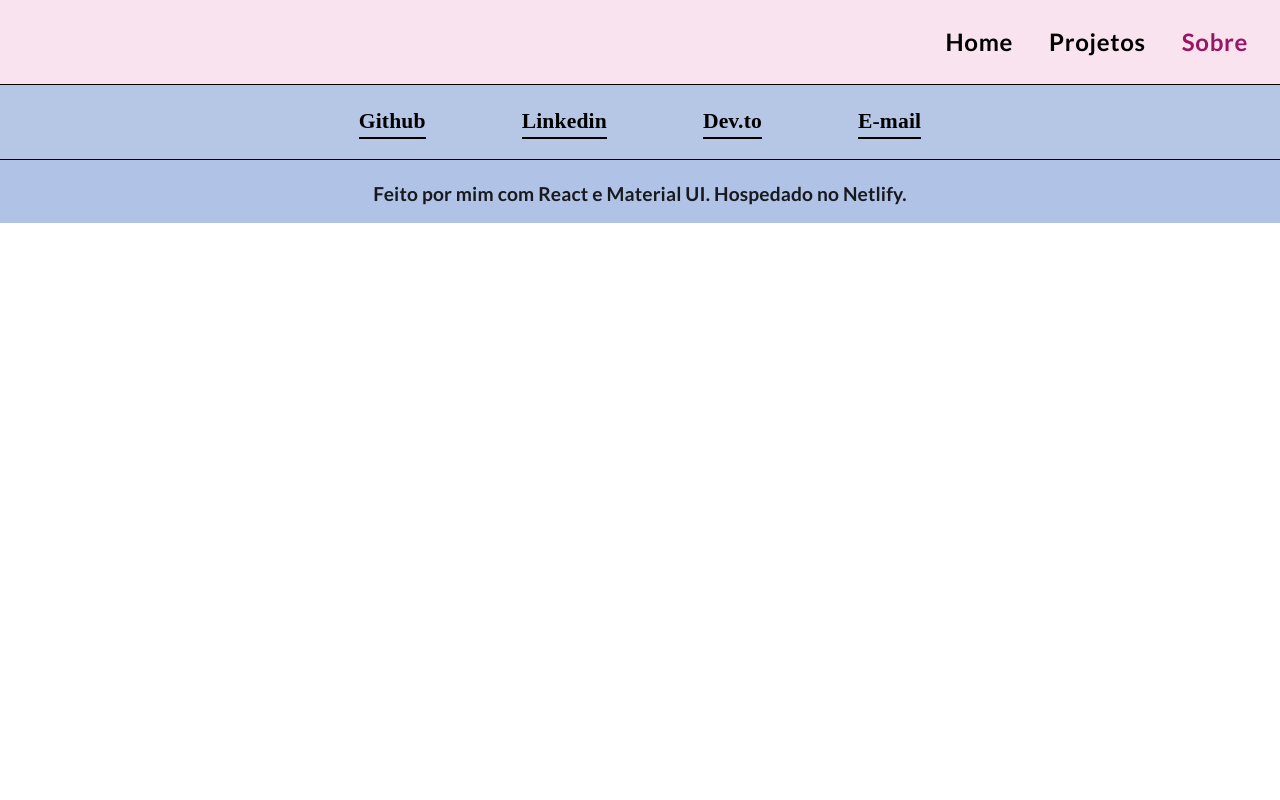
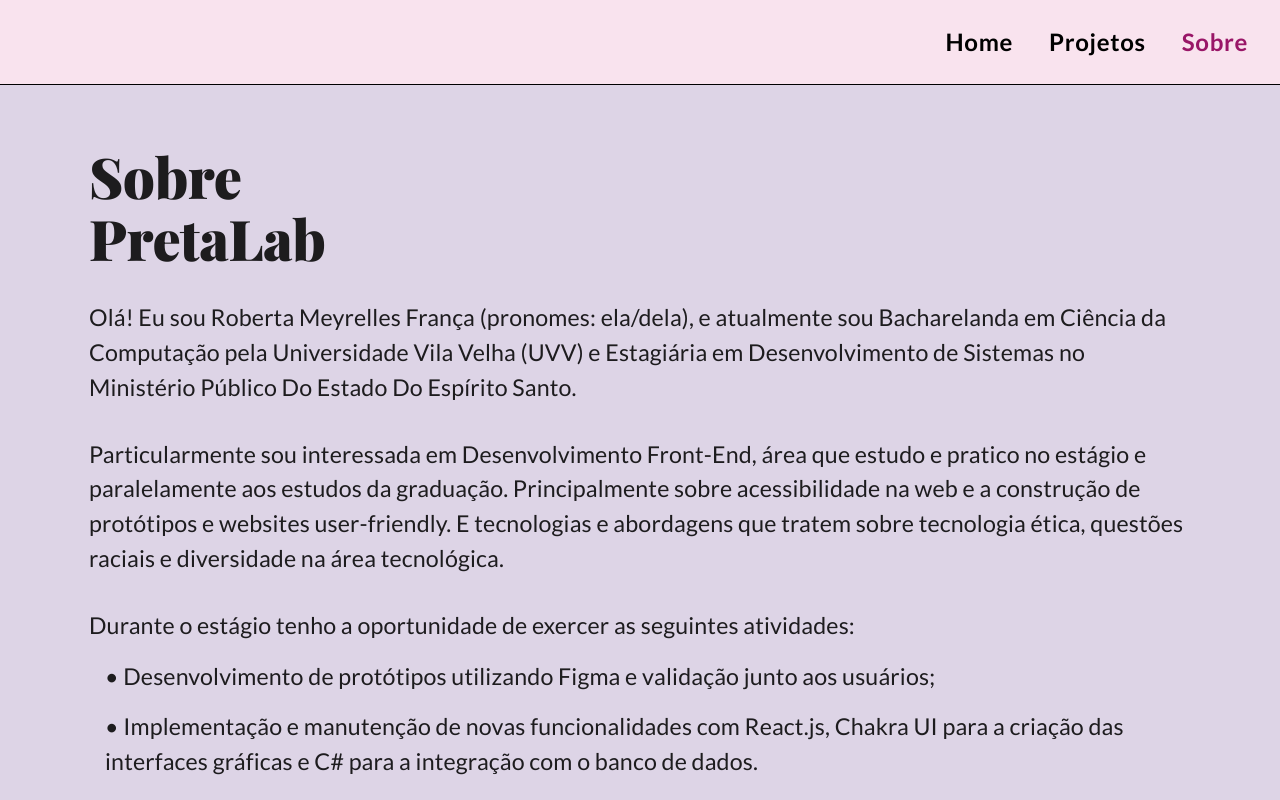
Before and after one commit to rmftelier/projeto-react, a React (Vite) app: page /sobrepretalab in a window 1280 px wide. Shown: the top 800 px of the page. Built offline with nearby package versions, Linux system fonts and the light colour scheme; a web font is replaced by a local one.

Commit message:
organizando as rotas

```diff
--- a/src/App.jsx
+++ b/src/App.jsx
@@ -1,6 +1,6 @@
 import { Stack, ThemeProvider } from "@mui/material";
 import { Footer, Header } from "./components";
-import { PaginaInicial, Pokedex } from './pages';
+import { PaginaInicial, Pokedex, SobreMim, SobrePretaLab } from './pages';
 import { Route, Routes } from 'react-router-dom';
 import CssBaseline from '@mui/material/CssBaseline';
 import theme from './components/theme'
@@ -11,6 +11,8 @@ const Rotas = () => {
     <Routes>
       <Route path="/" element={<PaginaInicial />} />
       <Route path="/projetos" element={<Pokedex />} />
+      <Route path="/sobremim" element={<SobreMim />} />
+      <Route path="/sobrepretalab" element={<SobrePretaLab />} />
     </Routes>
   );
 }
--- a/src/components/Header/index.jsx
+++ b/src/components/Header/index.jsx
@@ -37,7 +37,7 @@ const Header = () => {
         <CustomButton color="inherit" component={RouterLink} to="/">
           Home
         </CustomButton>
-        <CustomButton>
+        <CustomButton to="/projetos">
           Projetos
         </CustomButton>
         <Button
@@ -70,17 +70,17 @@ const Header = () => {
           MenuListProps={{
             sx: {
               borderRadius: "0",
-              backgroundColor: 'rgba(228, 140, 209, 0.503)',
+              backgroundColor: 'rgba(163, 138, 187, 0.37)',
               boxShadow: "0",
               zIndex: 1, // Defina a cor de fundo desejada aqui
             },
           }}
         >
           <MenuItem onClick={handleClose} >
-            <CustomButton to="/projeto1">Sobre Mim</CustomButton>
+            <CustomButton to="/sobre/#sobremim">Sobre Mim</CustomButton>
           </MenuItem>
           <MenuItem onClick={handleClose}>
-            <CustomButton to="/projeto2">Sobre PretaLab</CustomButton>
+            <CustomButton to="/sobre/pretalab">Sobre PretaLab</CustomButton>
           </MenuItem>
           {/* Adicione mais projetos conforme necessário */}
         </Menu>
--- a/src/pages/PaginaInicial/index.jsx
+++ b/src/pages/PaginaInicial/index.jsx
@@ -1,7 +1,6 @@
 import { Avatar, Box, Stack, Typography } from "@mui/material";
 import { Link } from '@mui/material';
 import { Link as RouterLink } from 'react-router-dom';
-import SobreMim from "../SobreMim";
 
 const Intro = () => {
   return (
@@ -18,6 +17,7 @@ const Intro = () => {
           paddingBottom: "3rem",
           paddingLeft: "2rem",
           paddingTop: "2rem",
+          height: "640px"
         }}
       >
 
@@ -42,7 +42,7 @@ const Intro = () => {
             }}
             variant="h4"
           >
-            <Link href="/#sobreMim">Sobre mim</Link> / <Link component={RouterLink} to="/sobrePretaLab">Sobre PretaLab</Link>
+            <Link component={RouterLink} to="/sobreMim">Sobre mim</Link> / <Link component={RouterLink} to="/sobrePretaLab">Sobre PretaLab</Link>
           </Typography>
         </Stack>
         <Avatar
@@ -69,7 +69,7 @@ const PaginaInicial = () => {
         }}
       >
         <Intro />
-        <SobreMim />
+
       </Box>
     </Stack>
   );
--- a/src/pages/SobreMim/Lista.jsx
+++ b/src/pages/SobreMim/Lista.jsx
@@ -0,0 +1,51 @@
+import {Box, List, ListItem} from "@mui/material";
+
+const Caixa = ({ children }) => {
+  return (
+    <Box
+      sx={{
+        backgroundColor: "#fff",
+        borderRadius: "5%",
+        width: "120px",
+        height: "50px",
+        display: "flex",
+        alignItems: "center",
+        justifyContent: "center",
+        border: "1px solid #000",
+        fontWeight: "600",
+        fontFamily: "Lato",
+        fontSize: "1rem"
+      }}
+    >
+      {children}
+    </Box>
+  );
+};
+
+
+const ListaTecnologias = () => {
+  return (
+    <List sx={{ display: 'flex', gap: '2px', }}>
+      <ListItem sx={{ padding: "0px" }} >
+        <Caixa>HTML</Caixa>
+      </ListItem>
+      <ListItem sx={{ padding: "0px" }} >
+        <Caixa>CSS</Caixa>
+      </ListItem>
+      <ListItem sx={{ padding: "0px" }} >
+        <Caixa>JavaScript</Caixa>
+      </ListItem>
+      <ListItem sx={{ padding: "0px" }}>
+        <Caixa>React</Caixa>
+      </ListItem>
+      <ListItem sx={{ padding: "0px" }}>
+        <Caixa>Chakra UI</Caixa>
+      </ListItem>
+      <ListItem sx={{ padding: "0px" }}>
+        <Caixa>Material UI</Caixa>
+      </ListItem>
+    </List>
+  );
+}
+
+export default ListaTecnologias;
--- a/src/pages/SobreMim/index.jsx
+++ b/src/pages/SobreMim/index.jsx
@@ -1,64 +1,17 @@
 import { List, ListItem, Box, Typography, Stack } from "@mui/material";
-
-
-const Caixa = ({ children }) => {
-  return (
-    <Box
-      sx={{
-        backgroundColor: "#fff",
-        borderRadius: "5%",
-        width: "120px",
-        height: "50px",
-        display: "flex",
-        alignItems: "center",
-        justifyContent: "center",
-        border: "1px solid #000",
-        fontWeight: "600",
-        fontFamily: "Lato",
-        fontSize: "1rem"
-      }}
-    >
-      {children}
-    </Box>
-  );
-};
-
-
-const ListaTecnologias = () => {
-  return (
-    <List sx={{ display: 'flex', gap: '2px', }}>
-      <ListItem sx={{ padding: "0px" }} >
-        <Caixa>HTML</Caixa>
-      </ListItem>
-      <ListItem sx={{ padding: "0px" }} >
-        <Caixa>CSS</Caixa>
-      </ListItem>
-      <ListItem sx={{ padding: "0px" }} >
-        <Caixa>JavaScript</Caixa>
-      </ListItem>
-      <ListItem sx={{ padding: "0px" }}>
-        <Caixa>React</Caixa>
-      </ListItem>
-      <ListItem sx={{ padding: "0px" }}>
-        <Caixa>Chakra UI</Caixa>
-      </ListItem>
-      <ListItem sx={{ padding: "0px" }}>
-        <Caixa>Material UI</Caixa>
-      </ListItem>
-    </List>
-  );
-}
+import ListaTecnologias from "./Lista";
 
 const SobreMim = () => {
   return (
-    <section id="sobreMim">
+    <section>
       <Box
         sx={{
           display: "flex",
           justifyContent: "center",
           alignItems: "center",
           backgroundColor: "rgba(163, 138, 187, 0.37)",
-          padding: "60px"
+          padding: "60px",
+          borderTop: "1px solid #000"
         }}
       >
 
--- a/src/pages/SobrePretaLab/index.jsx
+++ b/src/pages/SobrePretaLab/index.jsx
@@ -0,0 +1,56 @@
+import { List, ListItem, Box, Typography, Stack } from "@mui/material";
+
+const SobrePretaLab = () => {
+  return (
+    <section>
+      <Box
+        sx={{
+          display: "flex",
+          justifyContent: "center",
+          alignItems: "center",
+          backgroundColor: "rgba(163, 138, 187, 0.37)",
+          padding: "60px",
+          borderTop: "1px solid #000"
+        }}
+      >
+
+        <Stack
+          sx={{
+            width: "70rem",
+            maxWidth: "95%",
+          }}
+        >
+          <Typography variant="h2">
+            Sobre PretaLab
+          </Typography>
+          <Typography variant="body">
+            Olá! Eu sou Roberta Meyrelles França (pronomes: ela/dela), e
+            atualmente sou Bacharelanda em Ciência da Computação pela Universidade
+            Vila Velha (UVV) e Estagiária em Desenvolvimento de Sistemas no
+            Ministério Público Do Estado Do Espírito Santo.
+          </Typography>
+          <Typography variant="body">
+            Particularmente sou interessada em Desenvolvimento Front-End, área
+            que estudo e pratico no estágio e paralelamente aos estudos da graduação.
+            Principalmente sobre acessibilidade na web e a construção de protótipos e websites user-friendly.
+            E tecnologias e abordagens que tratem sobre tecnologia ética, questões raciais e diversidade na área
+            tecnológica.
+          </Typography>
+          <Typography variant="body">
+            Durante o estágio tenho a oportunidade de exercer as seguintes
+            atividades:
+            <List>
+              <ListItem>• Desenvolvimento de protótipos utilizando Figma e validação junto aos usuários;</ListItem>
+              <ListItem>• Implementação e manutenção de novas funcionalidades com React.js, Chakra UI para a criação
+                das interfaces gráficas e C# para a integração com o banco de dados. </ListItem>
+            </List>
+          </Typography>
+
+        </Stack>
+      </Box>
+    </section>
+
+  );
+}
+
+export default SobrePretaLab;
--- a/src/pages/index.jsx
+++ b/src/pages/index.jsx
@@ -1,2 +1,4 @@
 export { default as PaginaInicial } from './PaginaInicial';
 export { default as Pokedex } from './Pokedex';
+export { default as SobreMim } from './SobreMim';
+export { default as SobrePretaLab } from './SobrePretaLab';
```
Also changed, not shown: src/pages/Projetos/index.jsx (added, +18 -0 lines).
